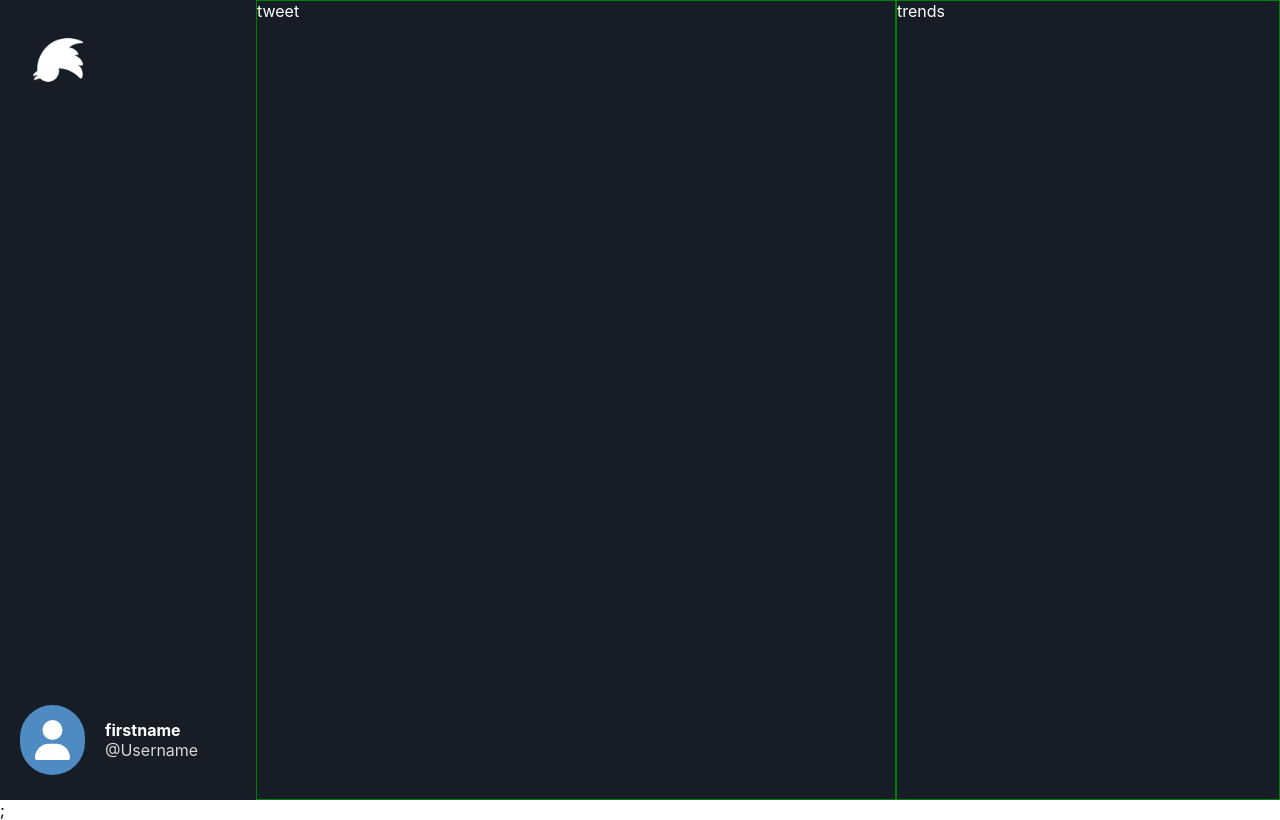
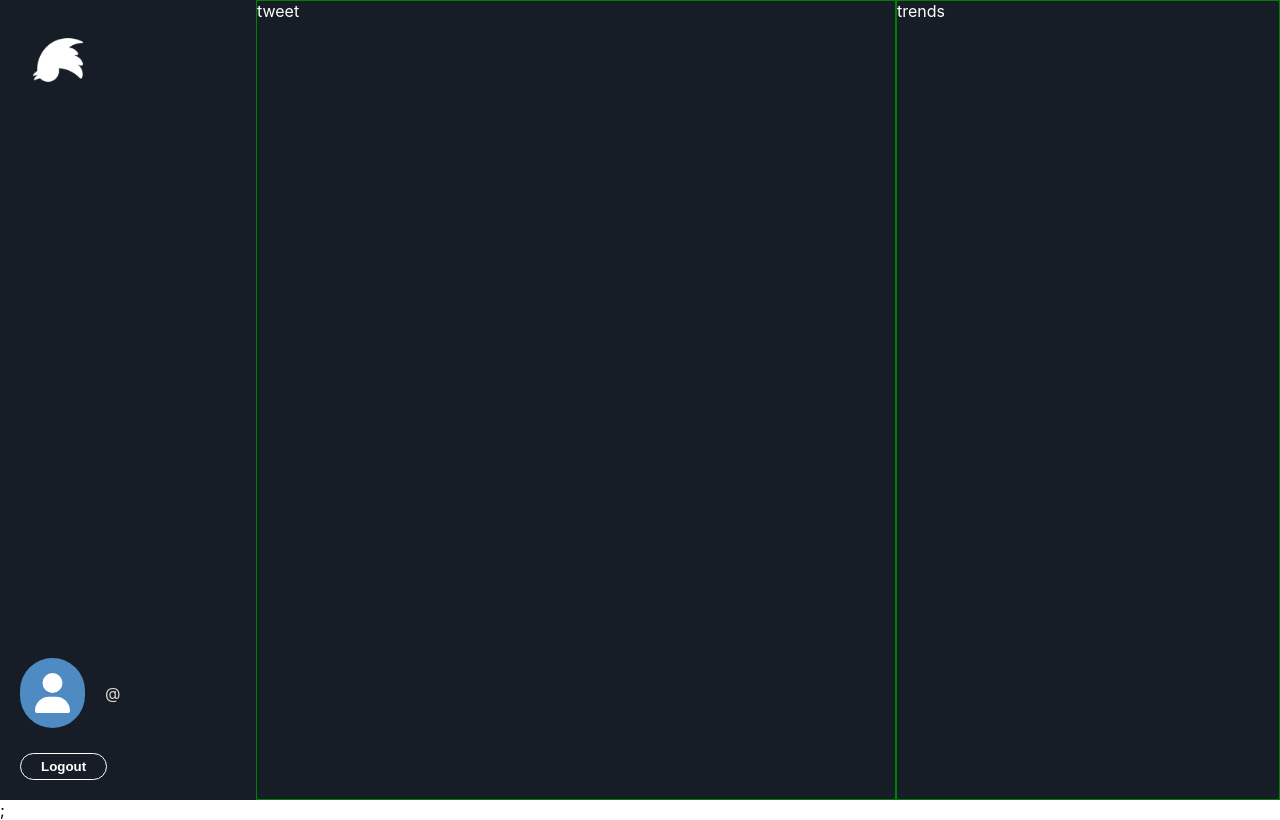
Before and after one commit to patleserdev/hackatweet-front, a Next.js app: page /home in a window 1280 px wide. Built offline with nearby package versions, Linux system fonts and the light colour scheme.

Commit message:
système de login/logout fonctionnel

```diff
--- a/components/Home.js
+++ b/components/Home.js
@@ -19,29 +19,48 @@ import Trends from './Trends'
 import Link from 'next/link'
 import Image from 'next/image'
 
+import { useDispatch } from 'react-redux';
+import { useSelector } from 'react-redux';
+import { addUserToStore } from '../reducers/user';
+import { useRouter } from 'next/router'
+
 function Home() {
+
+  const dispatch = useDispatch();
+  const router = useRouter()
+  const user = useSelector((state) => state.user.value);
+
+  //deconnexion et retour sur page login
+  function handeLogout(){
+    dispatch(addUserToStore({}));
+    router.push('/')
+  }
+
+
+
   return (
     <div>
       <main className={styles.main}>
 
        <div className={styles.left}>
        <div className={styles.logo}>
-        <Link href='/home'>
+
         <Image className={styles.logoImg} title="Go to home page" src="/pictures/grand-logo-twitter.png" alt="logo"
          width={50} height={50} />
-        </Link>
-        </div>
-
-
-        <div className={styles.userInfo}>
-
-        <FontAwesomeIcon className={styles.avatar} icon={faUser} />
-        <div className={styles.userInfoContent}>
-        <div className={styles.firstname}>firstname</div>
-        <div className={styles.username}>@Username</div>
 
         </div>
 
+        <div className={styles.bottomBox}>
+          <div className={styles.userInfo}>
+
+          <FontAwesomeIcon className={styles.avatar} icon={faUser} />
+          <div className={styles.userInfoContent}>
+          <div className={styles.firstname}>{user.firstname}</div>
+          <div className={styles.username}>@{user.username}</div>
+
+          </div>
+          </div>
+          <button className={styles.logout} onClick={()=> {handeLogout()}} >Logout</button>
 
         </div>
 
--- a/components/Login.js
+++ b/components/Login.js
@@ -64,9 +64,9 @@ function Login() {
 
             <div className={styles.right}>
               <div>
-                <Link href="/" >
+
                   <Image title="Go to login page" src="/pictures/grand-logo-twitter.png" alt="logo" className={styles.logo} width={50} height={50} />
-                </Link>
+
               </div>
               <h1 className={styles.title}>
                 See what's happening
--- a/pages/_app.js
+++ b/pages/_app.js
@@ -16,7 +16,7 @@ function App({ Component, pageProps }) {
         <title>Next.js App</title>
       </Head>
       <Component {...pageProps} />
-      </Provider>
+    </Provider>
   );
 }
 
--- a/reducers/user.js
+++ b/reducers/user.js
@@ -13,6 +13,7 @@ export const userSlice = createSlice({
    addUserToStore: (state, action) => {
      state.value= (action.payload);
    },
+
  },
 });
 
--- a/styles/Home.module.css
+++ b/styles/Home.module.css
@@ -34,6 +34,26 @@
 
    filter: invert();
    transform: rotate(180deg);
+}
+
+.left .bottomBox
+{
+width: 100%;
+margin-bottom: 20px;
+}
+
+.left .bottomBox .logout
+{
+    margin-left:20px;
+    padding:5px;
+    padding-left:20px;
+    padding-right:20px;
+    font-weight: bold;
+    border-radius: 25px;
+    border:1px solid #fff;
+    background-color: #161D26;
+    color:#fff;
+    cursor: pointer;
 }
 
 .left .userInfo
```
Also changed, not shown: components/SignIn.js (+18 -4 lines).
